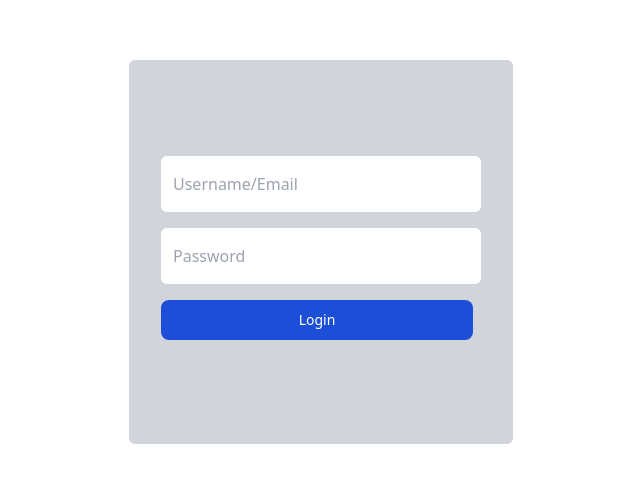
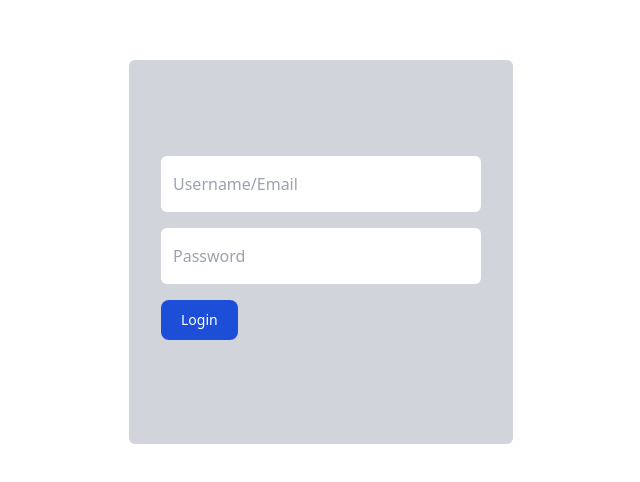
Before and after one commit to NatiDeme/selamequb, a Vue app: page /login in a window 1280 px wide. Shown: the part 148-630 px from the top of the page, without its empty margins (319-959 px from the left). Built offline with nearby package versions, Linux system fonts and the light colour scheme.

Commit message:
login page ready

```diff
--- a/package.json
+++ b/package.json
@@ -17,7 +17,8 @@
     "tailwindcss": "npm:@tailwindcss/postcss7-compat@^2.2.17",
     "vue": "^3.0.0",
     "vue-chart-3": "^3.0.7",
-    "vue-router": "^4.0.0-0"
+    "vue-router": "^4.0.0-0",
+    "vuex": "^4.0.2"
   },
   "devDependencies": {
     "@vue/cli-plugin-babel": "~4.5.0",
--- /dev/null
+++ b/src/store/index.js
@@ -0,0 +1,23 @@
+import { createApp } from "vue";
+import { createStore } from "vuex";
+
+// Create a new store instance.
+const store = createStore({
+  state() {
+    return {
+      count: 0,
+    };
+  },
+  mutations: {
+    increment(state) {
+      state.count++;
+    },
+  },
+});
+
+const app = createApp({
+  /* your root component */
+});
+
+// Install the store instance as a plugin
+app.use(store);
--- a/src/views/Login.vue
+++ b/src/views/Login.vue
@@ -17,13 +17,14 @@
           placeholder="Password"
           class="w-80 h-14 pl-3 rounded-md"
         />
-
-        <button
-          type="submit"
-          class="text-white bg-blue-700 hover:bg-blue-800 focus:ring-4 focus:ring-blue-300 font-medium rounded-lg text-sm px-5 py-2.5 text-center mr-2 mb-2 dark:bg-blue-600 dark:hover:bg-blue-700 dark:focus:ring-blue-800"
+        <router-link to="/">
+          <button
+            type="submit"
+            class="text-white bg-blue-700 hover:bg-blue-800 focus:ring-4 focus:ring-blue-300 font-medium rounded-lg text-sm px-5 py-2.5 text-center mr-2 mb-2 dark:bg-blue-600 dark:hover:bg-blue-700 dark:focus:ring-blue-800"
+          >
+            Login
+          </button></router-link
         >
-          Login
-        </button>
       </form>
     </div>
   </div>
```
Also changed, not shown: 1 other file (tests, documents, lock files or other folders).
